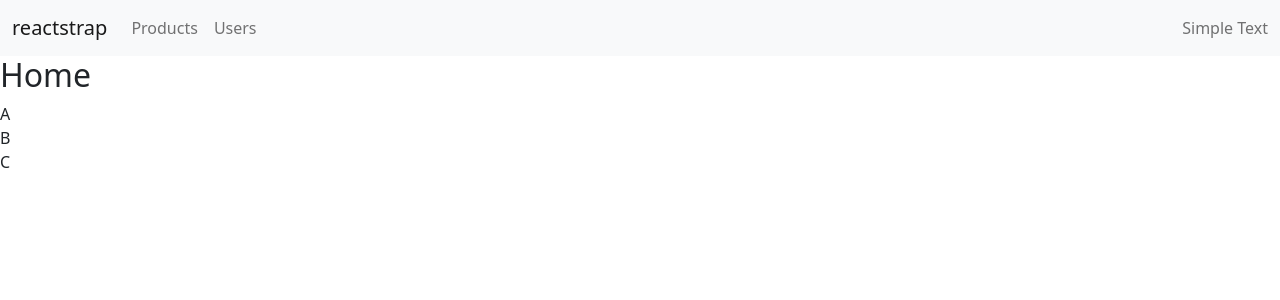
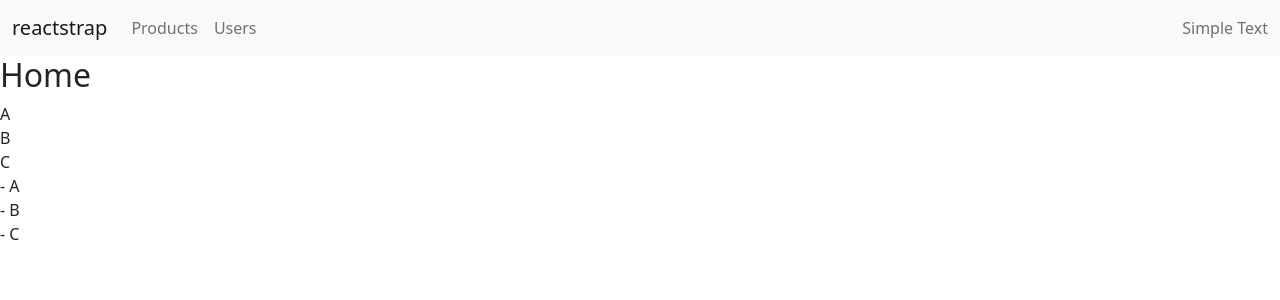
Before and after one commit to tomncoin/hello-reactjs, a React (Create React App) app in the folder app-demo/: page / in a window 1280 px wide. Shown: the top 300 px of the page. Built offline with nearby package versions, Linux system fonts and the light colour scheme.

Commit message:
create component as List render from props

```diff
--- a/app-demo/src/App.js
+++ b/app-demo/src/App.js
@@ -33,6 +33,7 @@ function Home() {
   return <div>
     <h2>Home</h2>
     <List data={['A','B','C']} render={item=><div>{item}</div>}></List>
+    <List data={['A','B','C']} render={item=><div>{"- " +item}</div>}></List>
   </div>
   ;
 }
```
